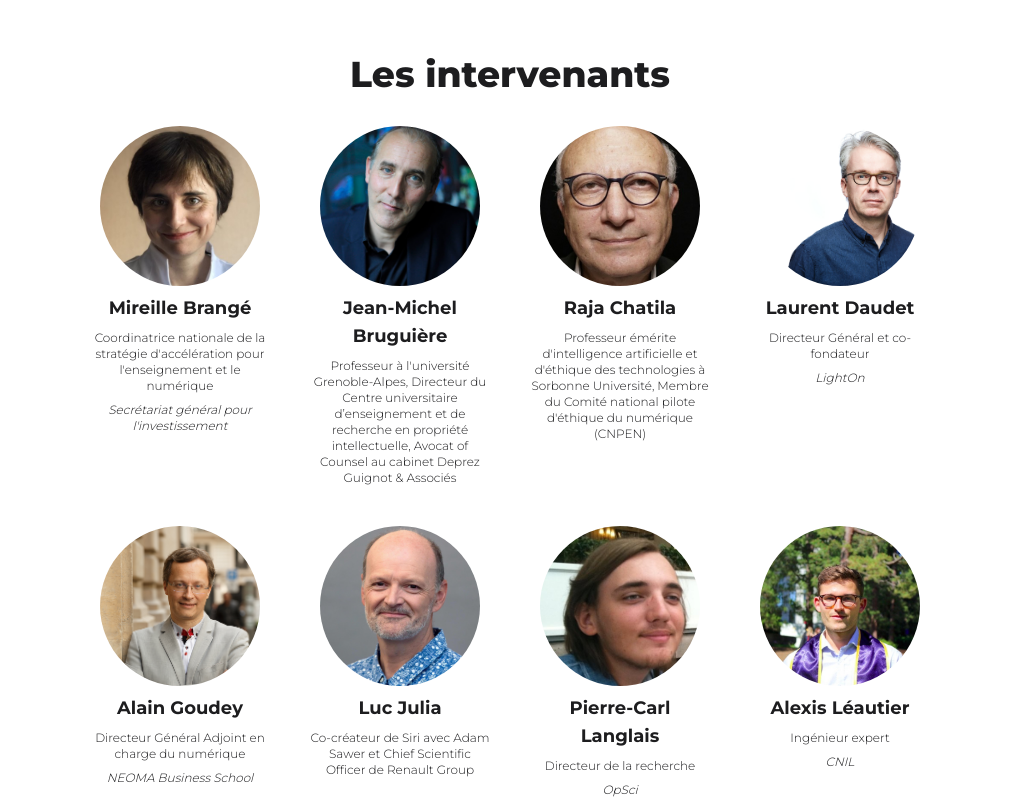
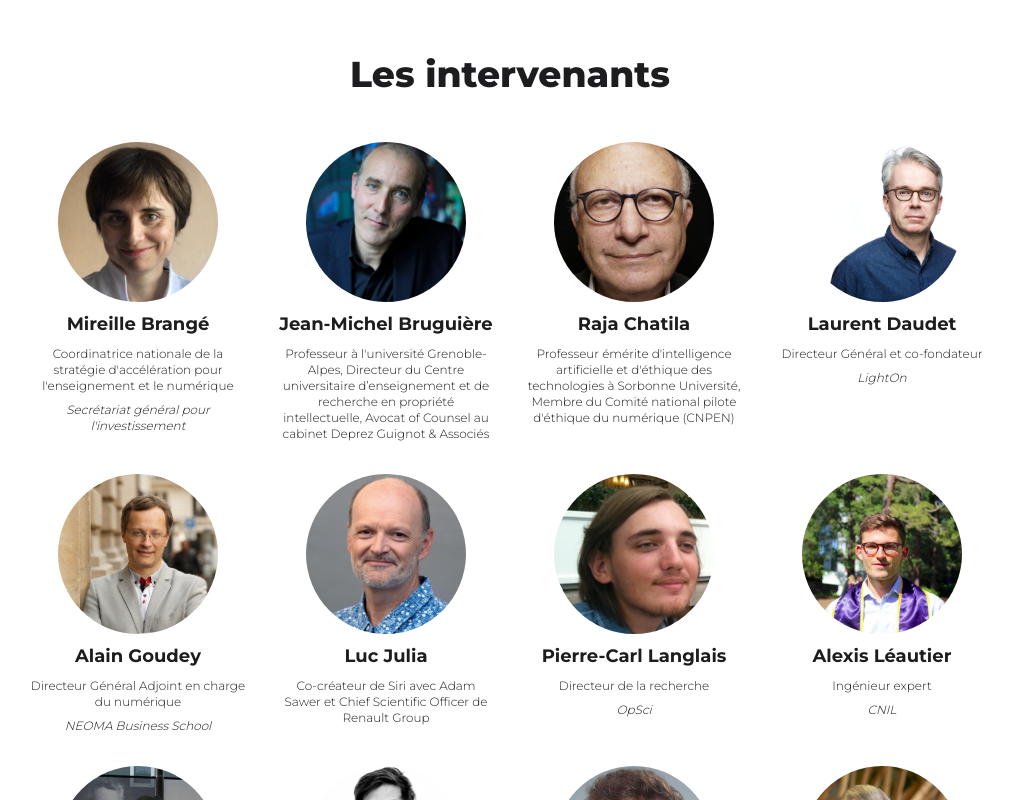
Before and after one commit to openfun/conf2023-landingpage, a Next.js app: page / in a window 1280 px wide. Shown: the part 1300-2100 px from the top of the page, without its empty margins (130-1143 px from the left). Built offline with nearby package versions, Linux system fonts and the light colour scheme.

Commit message:
wip layout

```diff
--- a/pages/index.tsx
+++ b/pages/index.tsx
@@ -304,7 +304,7 @@ const Speakers = () => {
   return (
     <ContentSection className="bg-white">
       <Part title="Les intervenants">
-        <div className="flex flex-wrap justify-center gap-10">
+        <div className="flex flex-wrap justify-center">
           {speakers.map((speaker, index) => (
             <Speaker key={index} speaker={speaker} />
           ))}
@@ -326,7 +326,7 @@ const Speaker = ({
   };
 }) => {
   return (
-    <div className="flex flex-col items-center gap-2 w-[100px] md:w-[180px] text-center">
+    <div className="flex flex-col items-center gap-2 w-1/2 md:w-1/4 text-center p-2 md:p-4">
       <Image
         src={"/speakers/" + speaker.imageUrl}
         alt={"Photo de " + speaker.name}
```
